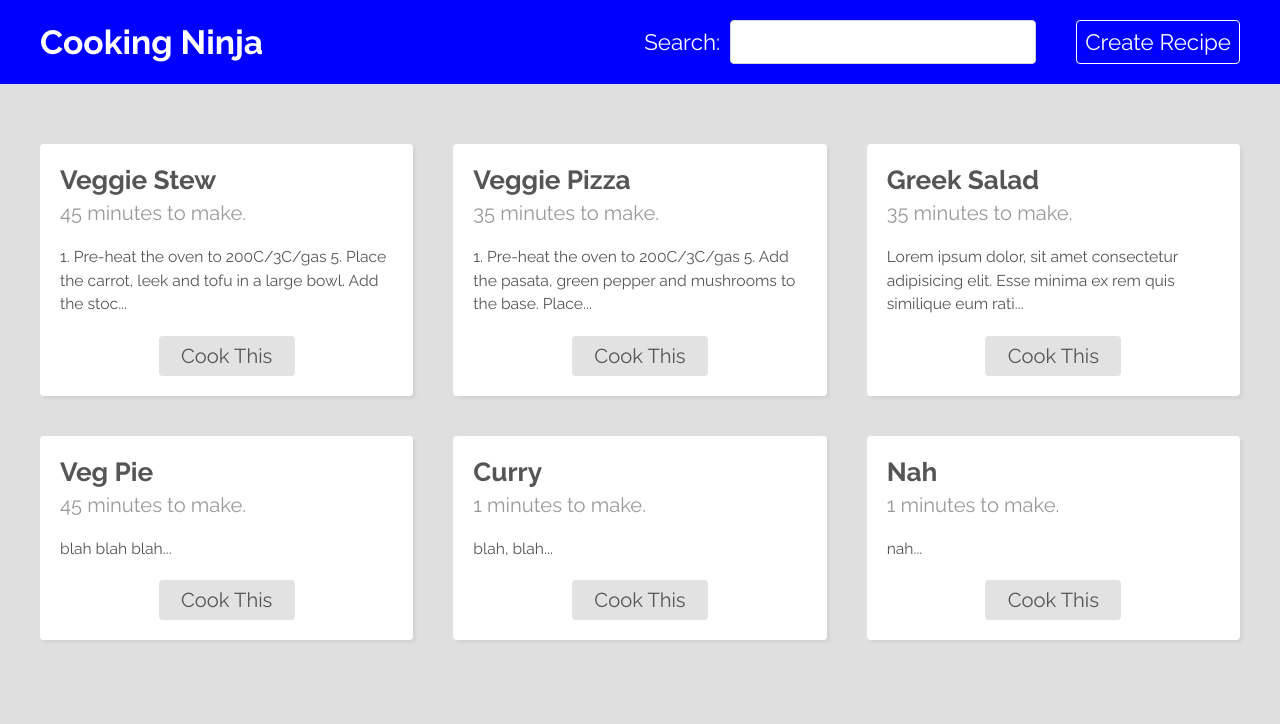
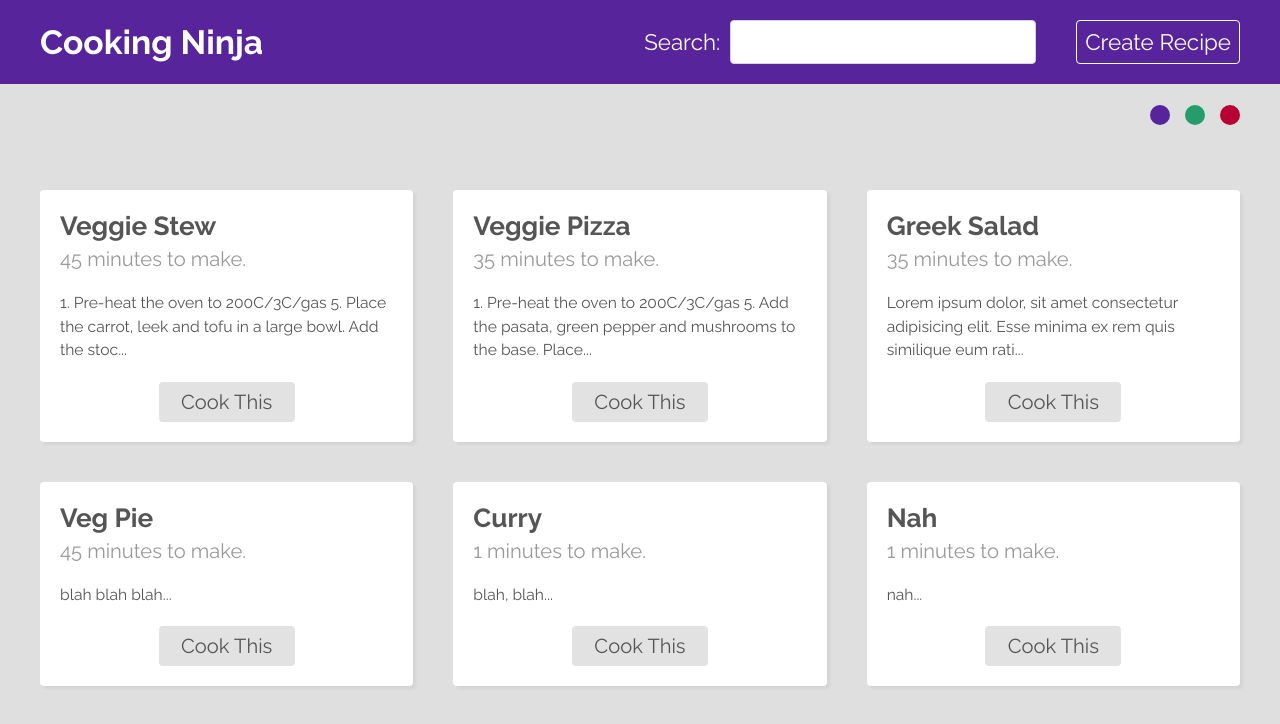
Before and after one commit to dgarcia1724/recipe_directory, a React (Vite) app: page / in a window 1280 px wide. Shown: the top 724 px of the page. Built offline with nearby package versions, Linux system fonts and the light colour scheme; data requests are answered from the project's data file.

Commit message:
100. fresh start

```diff
--- a/src/App.jsx
+++ b/src/App.jsx
@@ -6,6 +6,7 @@
 import Create from "./pages/create/Create";
 import Search from "./pages/search/Search";
 import Recipe from "./pages/recipe/Recipe";
+import ThemeSelector from "./components/ThemeSelector";
 
 // styles
 import "./App.css";
@@ -15,6 +16,7 @@
     <div>
       <BrowserRouter>
         <Navbar />
+        <ThemeSelector />
         <Switch>
           <Route exact path="/">
             <Home />
--- a/src/components/Navbar.jsx
+++ b/src/components/Navbar.jsx
@@ -8,11 +8,11 @@
 import Searchbar from "./Searchbar";
 
 function Navbar() {
-  const { color, changeColor } = useTheme();
+  const { color } = useTheme();
 
   return (
     <div className="navbar" style={{ background: color }}>
-      <nav onClick={() => changeColor("pink")}>
+      <nav>
         <Link to="/" className="brand">
           <h1>Cooking Ninja</h1>
         </Link>
--- /dev/null
+++ b/src/components/ThemeSelector.css
@@ -0,0 +1,15 @@
+.theme-selector {
+  display: flex;
+  justify-content: flex-end;
+  align-items: center;
+  max-width: 1200px;
+  margin: 20px auto;
+}
+.theme-buttons div {
+  display: inline-block;
+  width: 20px;
+  height: 20px;
+  cursor: pointer;
+  margin-left: 15px;
+  border-radius: 50%;
+}
--- /dev/null
+++ b/src/components/ThemeSelector.jsx
@@ -0,0 +1,26 @@
+import { useTheme } from "../hooks/useTheme";
+
+// styles
+import "./ThemeSelector.css";
+
+const themeColors = ["#58249c", "#249c6b", "#b70233"];
+
+function ThemeSelector() {
+  const { changeColor } = useTheme();
+
+  return (
+    <div className="theme-selector">
+      <div className="theme-buttons">
+        {themeColors.map((color) => (
+          <div
+            key={color}
+            onClick={() => changeColor(color)}
+            style={{ background: color }}
+          />
+        ))}
+      </div>
+    </div>
+  );
+}
+
+export default ThemeSelector;
--- a/src/context/ThemeContext.jsx
+++ b/src/context/ThemeContext.jsx
@@ -13,7 +13,7 @@
 
 export function ThemeProvider({ children }) {
   const [state, dispatch] = useReducer(themeReducer, {
-    color: "blue",
+    color: "#58249c",
   });
 
   const changeColor = (color) => {
```
